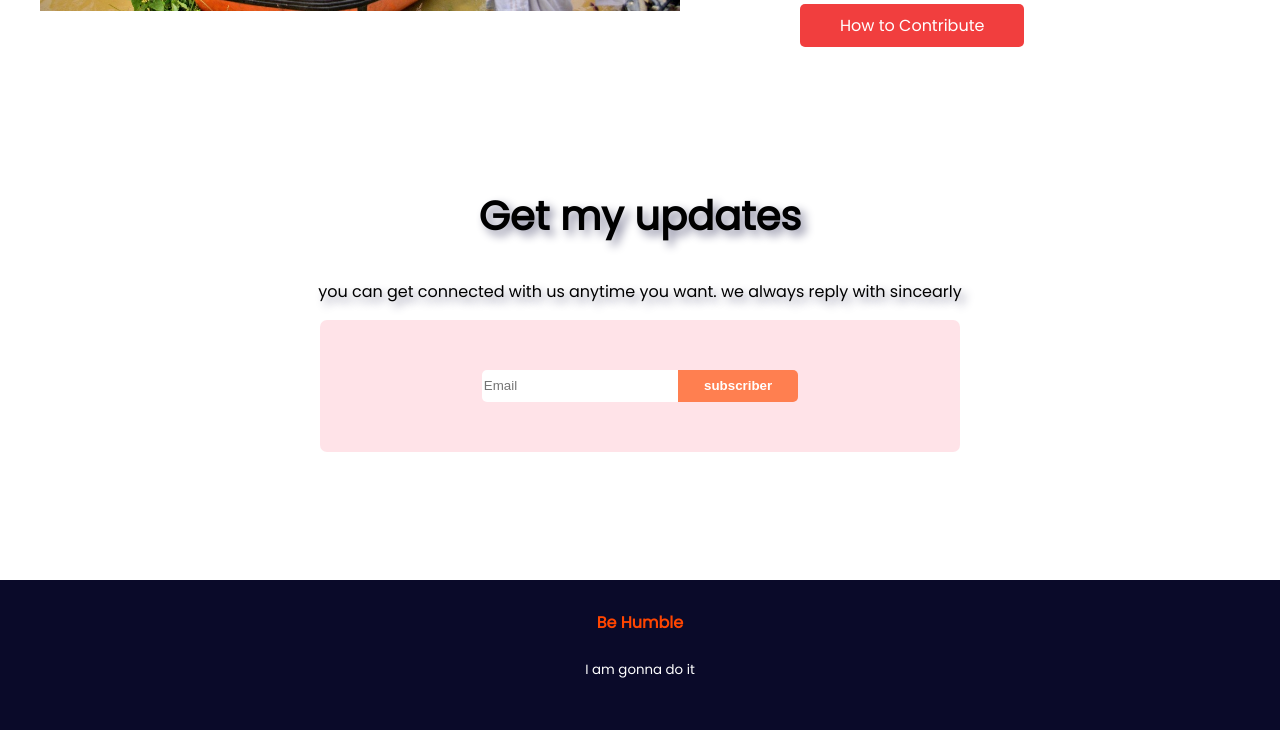
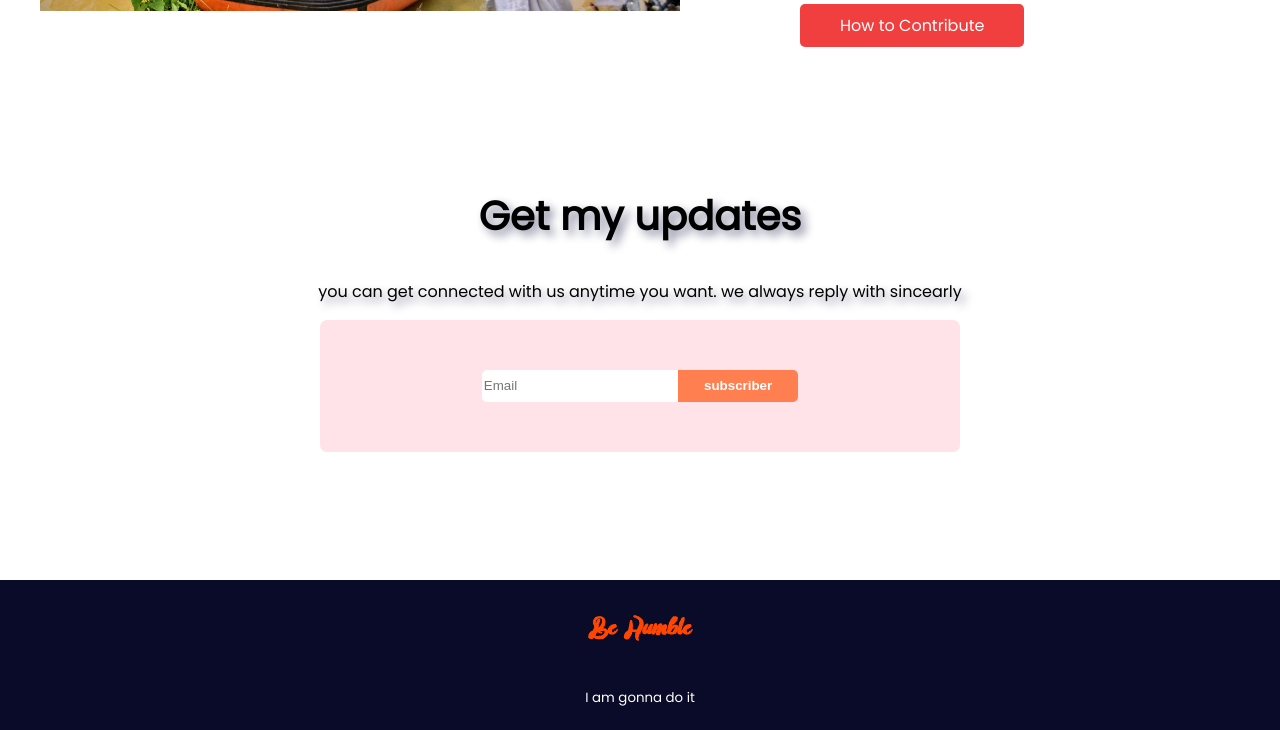
Before and after one commit to qazitasrif/stand-for-sylet, a plain HTML site: page index.html in a window 1280 px wide. Shown: the part 2519-3249 px from the top of the page. Drawn offline with Linux system fonts and the light colour scheme.

Commit message:
font-add

```diff
--- a/style.css
+++ b/style.css
@@ -1,3 +1,8 @@
+@font-face {
+    font-family: 'humble';
+    src: url(font/Stay\ Athaliya.ttf);
+}
+
 body {
     font-family: 'Gantari', sans-serif;
     font-family: 'Poppins', sans-serif;
@@ -151,6 +156,8 @@ footer {
 }
 
 h4 {
+    font-family: 'humble', sans-serif;
+    font-size: 30px;
     color: orangered;
     padding-top: 30px;
 
@@ -164,6 +171,7 @@ h4 {
     width: 80%;
     margin: 40px;
 }
-.bonus-content{
+
+.bonus-content {
     width: 60%;
 }
```
Also changed, not shown: index.html (+4 -1 lines), font/READ ME FIRST !!.txt (added), font/Stay Athaliya.otf (added), font/Stay Athaliya.ttf (added).
